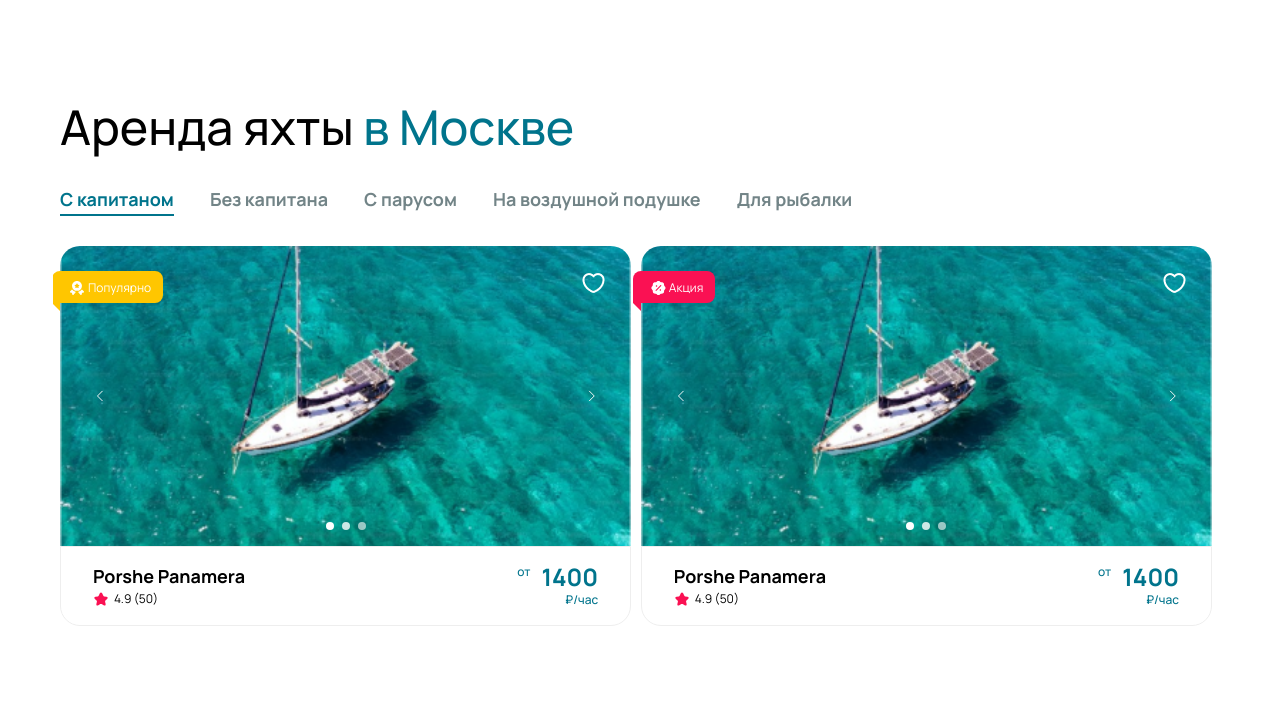
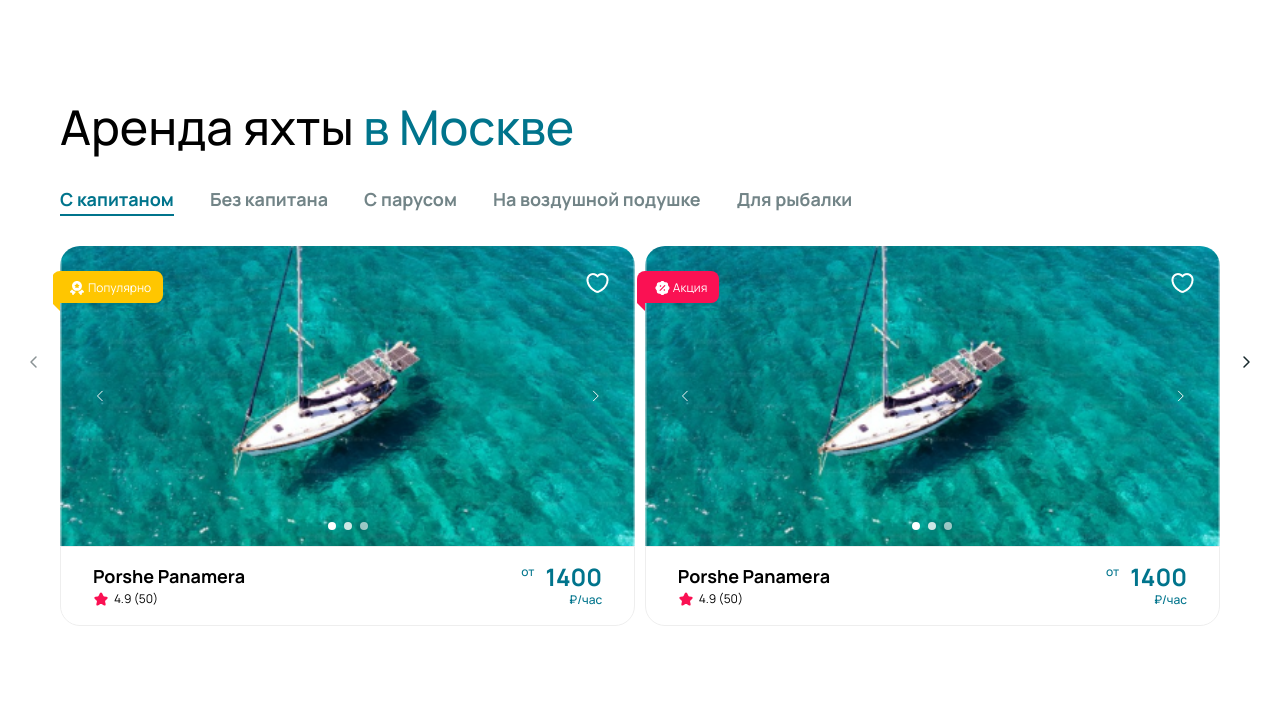
Before and after one commit to IvanSR01/boatd, a Next.js app: page / in a window 1280 px wide. Shown: the part 558-1282 px from the top of the page. Built offline with nearby package versions, Linux system fonts and the light colour scheme.

Commit message:
Add categorys arrows

```diff
--- a/src/screens/home/Home.module.scss
+++ b/src/screens/home/Home.module.scss
@@ -1,6 +1,21 @@
 .wrapper {
   .container {
     .section {
+      position: relative;
+      margin-bottom: 100px;
+
+      .arrowPrev,
+      .arrowNext {
+        position: absolute !important;
+        top: 50%;
+        transform: translateY(-50%);
+      }
+      .arrowPrev {
+        left: -50px;
+      }
+      .arrowNext {
+        right: -50px;
+      }
 			margin-top: 100px;
       h1 {
 				line-height: 57.6px;
@@ -29,12 +44,7 @@
       .itemsLayout {
         border-radius: 20px;
         margin: 0 -7px;
-        max-width: calc(90vw);
-        @media (max-width: 800px) {
-          max-width: 90vw;
-        }
         overflow-x: scroll;
-        height: 500px;
         padding: 0 7px;
         box-sizing: content-box;
       }
--- a/src/screens/home/Home.tsx
+++ b/src/screens/home/Home.tsx
@@ -1,9 +1,12 @@
+"use client";
 import img from "@/assets/img/Rectangle 2692.png";
+import iconPrev from "@/assets/svg/arrow-prev-black.svg";
+import iconNext from "@/assets/svg/arrow-next-black.svg";
 import Footer from "@/compenents/footer/Footer";
 import Header from "@/compenents/header/Header";
 import Intro from "@/compenents/intro/Intro";
 import clsx from "clsx";
-import { FC } from "react";
+import { FC, useState } from "react";
 import styles from "./Home.module.scss";
 import type { TypePropsHome } from "./Home.type";
 import Category from "./category/Category";
@@ -15,8 +18,12 @@ import Heading from "./shared/Heading";
 import Workshops from "./workshops/Workshops";
 import YatchCard from "./yatch-card/YatchCard";
 import Wrapper from "@/compenents/wrapper/Wrapper";
+import { IconButton } from "@material-tailwind/react";
+import Image from "next/image";
 
 const Home: FC<TypePropsHome> = () => {
+  const [selectedCategory, setSelectedCategory] = useState(0);
+
   return (
     <div className={styles.wrapper}>
       <Header />
@@ -24,13 +31,37 @@ const Home: FC<TypePropsHome> = () => {
       <Wrapper>
         <div className={styles.container}>
           <div className={styles.section}>
+            <IconButton
+              placeholder="<"
+              size="lg"
+              color="white"
+              variant="text"
+              onClick={() => setSelectedCategory(selectedCategory - 1)}
+              disabled={selectedCategory === 0}
+              className={styles.arrowPrev}
+            >
+              <Image src={iconPrev} alt="prev" />
+            </IconButton>
+
+            <IconButton
+              placeholder=">"
+              size="lg"
+              color="black"
+              variant="text"
+              onClick={() => setSelectedCategory(selectedCategory + 1)}
+              disabled={selectedCategory === 4}
+              className={styles.arrowNext}
+
+            >
+              <Image src={iconNext} alt="next" />
+            </IconButton>
             <h1>
               Аренда яхты{" "}
               <span>
                 в <City />
               </span>
             </h1>
-            <Category />
+            <Category selectedCategory={selectedCategory} setSelectedCategory={setSelectedCategory} />
             <div className={styles.itemsLayout}>
               <div className={styles.items}>
                 {[...Array(3)].map((_, i) => (
--- a/src/screens/home/category/Category.tsx
+++ b/src/screens/home/category/Category.tsx
@@ -1,11 +1,15 @@
 "use client";
 import { filtersCategorys } from "@/shared/var/categorys";
 import clsx from "clsx";
-import React, { useState } from "react";
+import React, { FC } from "react";
 import styles from "./Category.module.scss";
-const Category = () => {
-  const [selectedCategory, setSelectedCategory] = useState(0);
 
+interface CategoryProps {
+  selectedCategory: number;
+  setSelectedCategory: (selectedCategory: number) => void;
+}
+
+const Category: FC<CategoryProps> = ({ selectedCategory, setSelectedCategory }) => {
   return (
     <div className={styles.wrapper}>
       <div className={styles.categorys}>
```
Also changed, not shown: src/assets/svg/arrow-next-black.svg (added), src/assets/svg/arrow-prev-black.svg (added).
